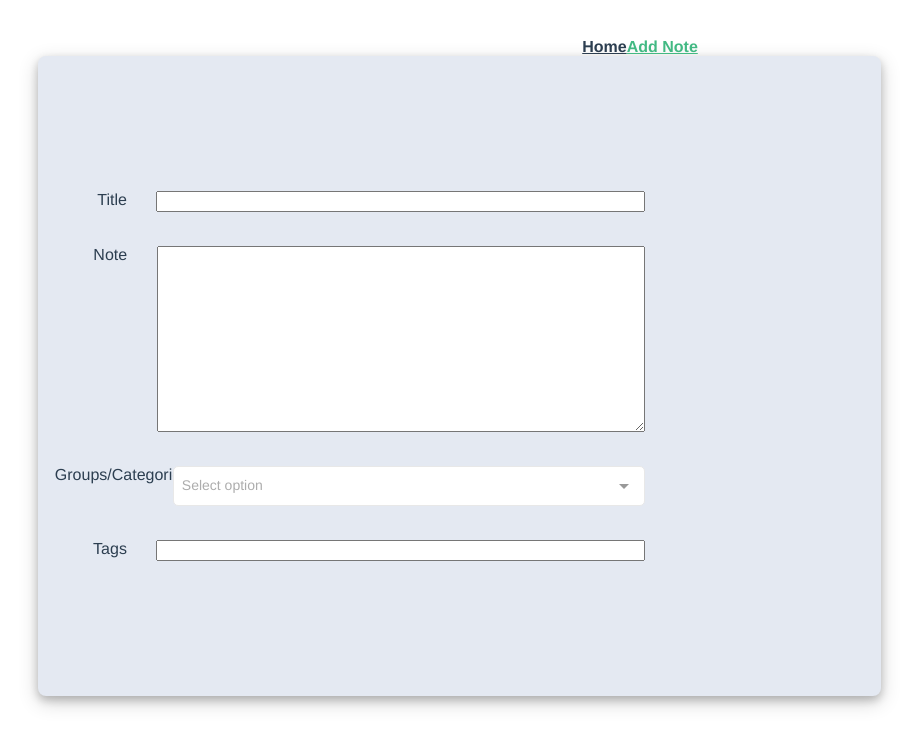
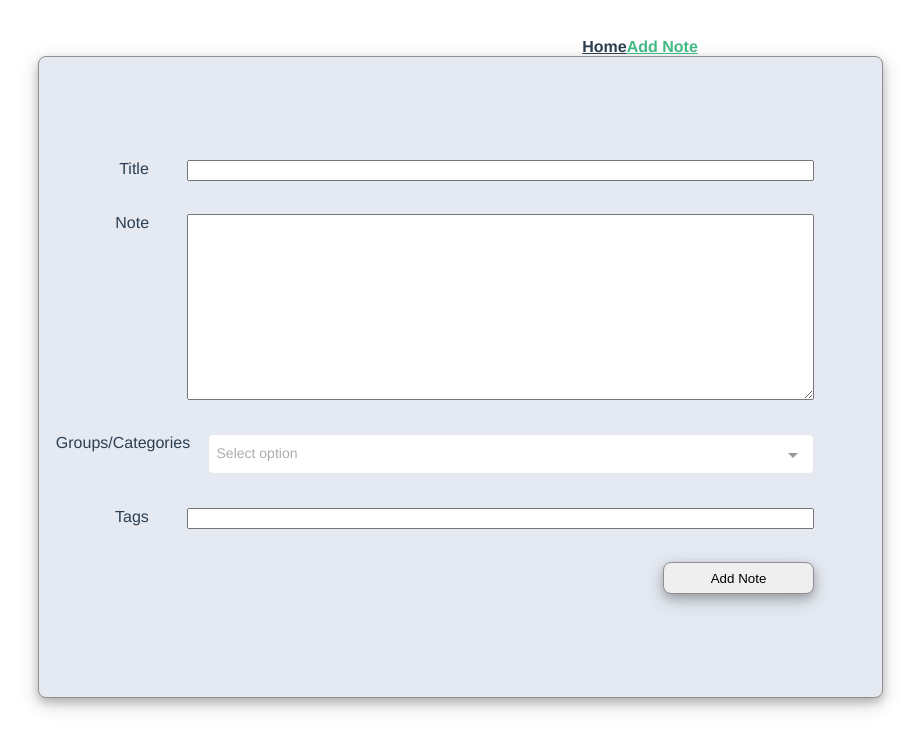
Before and after one commit to stonefarmer9/Digital-Notes, a Vue app in the folder digital-notes/: page /#/AddNote in a window 1280 px wide. Shown: the top 748 px of the page, without its empty margins (0-922 px from the left). Built offline with nearby package versions, Linux system fonts and the light colour scheme.

Commit message:
FEAT: Submit button & REFACTOR: import statments use correct index

```diff
--- /dev/null
+++ b/digital-notes/src/components/Button.vue
@@ -0,0 +1,20 @@
+<template>
+    <button>{{ label }}</button>
+</template>
+
+<script>
+export default {
+  name: 'Button',
+
+  props: {
+    label: String
+  }
+}
+</script>
+
+<style scoped lang="scss">
+
+button {
+    @include button-submit;
+}
+</style>
--- a/digital-notes/src/scss/_mixins.scss
+++ b/digital-notes/src/scss/_mixins.scss
@@ -39,15 +39,15 @@
 
 @mixin card($width) {
   background-color: $colour-off-gray;
-  border: 0.5px sold $colour-gray;
   border-radius: 8px;
-  box-shadow: 0 4px 8px 0 rgba(0, 0, 0, 0.2), 0 6px 20px 0 rgba(0, 0, 0, 0.19);
+  border: $small-border-gray;
+  box-shadow: $box-shadow-light;
   width: $width;
   height: 80vh;
 }
 
 @mixin table-border {
-  border-bottom: 1px solid $colour-black;
+  border-bottom: $small-border-black;
 }
 
 @mixin definition-list {
@@ -61,3 +61,11 @@
   vertical-align: baseline;
   justify-content: center;
 }
+
+@mixin button-submit {
+  height: 4vh;
+  width: 20%;
+  border-radius: 8px;
+  border: $small-border-gray;
+  box-shadow: $box-shadow-light;
+}
--- a/digital-notes/src/scss/_variables.scss
+++ b/digital-notes/src/scss/_variables.scss
@@ -11,3 +11,10 @@ $colour-off-gray: #e4e9f2;
 $padding-card: 5%;
 
 $bold-text-weight: 600;
+
+$small-border-gray: 0.5px solid $colour-gray;
+
+$small-border-black: 1px solid $colour-black;
+
+$box-shadow-light: 0 4px 8px 0 rgba(0, 0, 0, 0.2),
+  0 6px 20px 0 rgba(0, 0, 0, 0.19);
--- a/digital-notes/src/views/NoteForm.vue
+++ b/digital-notes/src/views/NoteForm.vue
@@ -24,13 +24,18 @@
         :width="formWidth"
         />
     </span>
+    <span class="button">
+        <Button
+         :label="'Add Note'"
+        />
+    </span>
     </div>
 </template>
 
 <script>
-import { TextBox, TextArea, MultiSelect, TagInput } from '../components/FormComponents'
+import { TextBox, TextArea, MultiSelect, TagInput, Button } from '../components'
 export default {
-  components: { TextBox, TextArea, MultiSelect, TagInput },
+  components: { TextBox, TextArea, MultiSelect, TagInput, Button },
   name: 'NoteForm',
 
   data () {
@@ -52,7 +57,7 @@ span {
     display: flex;
     flex-direction: row;
     justify-content: flex-start;
-    width: 70%;
+    width: 90%;
     padding: 2%;
 }
 label {
@@ -60,4 +65,10 @@ label {
     text-align: right;
     margin-right: 5%;
 }
+.button {
+    display: flex;
+    justify-content: flex-end;
+
+}
+
 </style>
```
Also changed, not shown: digital-notes/src/components/index.js (+7 -2 lines), 1 other file (tests, documents, lock files or other folders).
